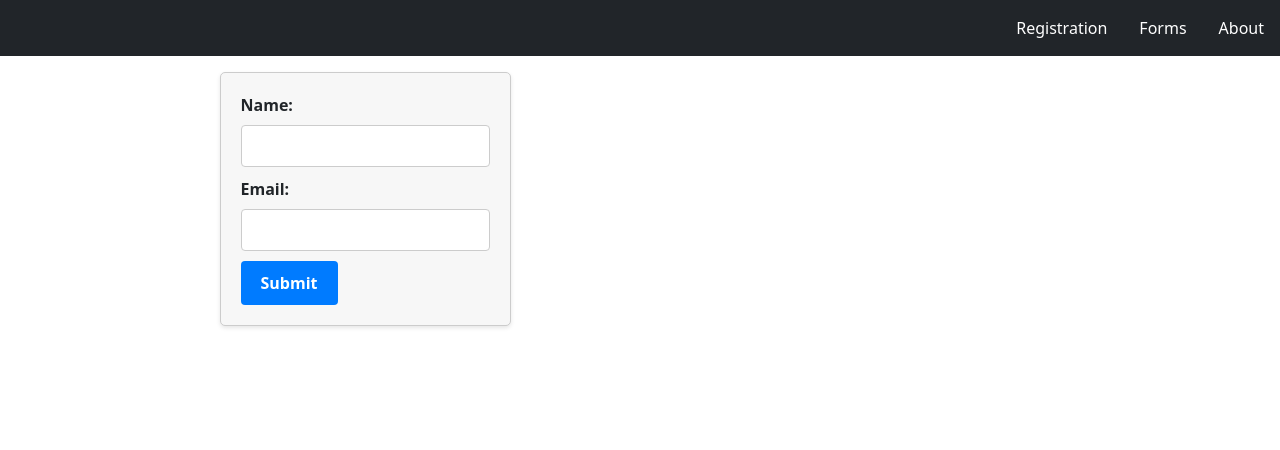
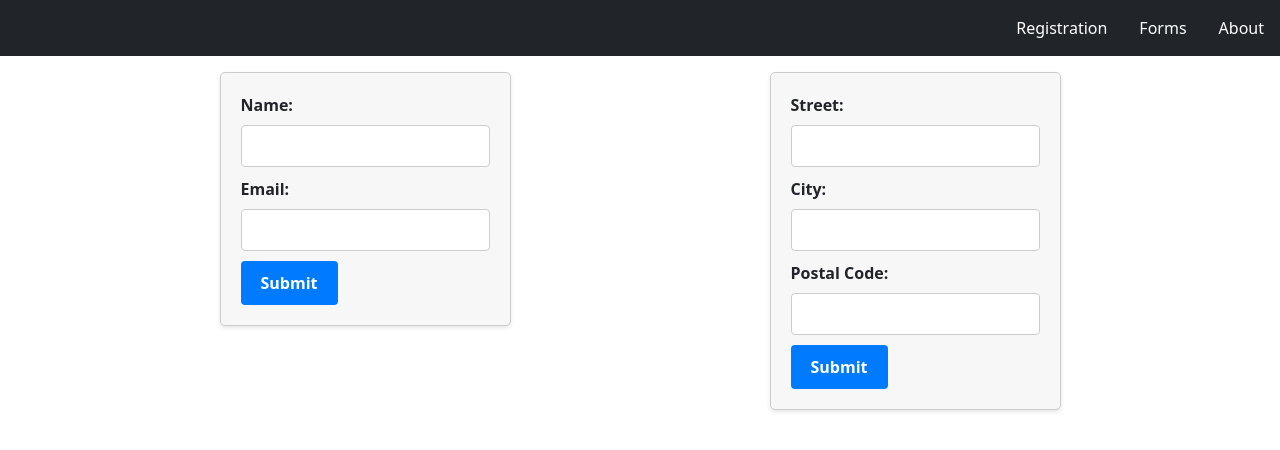
Before and after one commit to MatijaKocevar/vue-Js-frodx, a Vue app: page /#/forms in a window 1280 px wide. Shown: the top 450 px of the page. Built offline with nearby package versions, Linux system fonts and the light colour scheme.

Commit message:
Add AddressForm component that uses DynamicForm

```diff
--- /dev/null
+++ b/src/components/AddressForm/AddressForm.vue
@@ -0,0 +1,47 @@
+<script setup>
+  import { ref } from 'vue'
+  import DynamicForm from '../DynamicForm/DynamicForm.vue'
+
+  const formData = ref({
+    street: '',
+    city: '',
+    postalCode: ''
+  })
+
+  const handleFormSubmit = (formData) => {
+    console.log('Submitted address:', formData)
+  }
+</script>
+
+<template>
+  <DynamicForm v-model="formData" @submit="handleFormSubmit">
+    <template #default="{ modelValue, input }">
+      <div class="input-field">
+        <label for="street">Street:</label>
+        <input
+          id="street"
+          :value="modelValue.street"
+          type="text"
+          required
+          @input="(e) => input('street', e.target.value)"
+        />
+      </div>
+      <div class="input-field">
+        <label for="city">City:</label>
+        <input id="city" :value="modelValue.city" type="text" required @input="(e) => input('city', e.target.value)" />
+      </div>
+      <div class="input-field">
+        <label for="postalCode">Postal Code:</label>
+        <input
+          id="postalCode"
+          :value="modelValue.postalCode"
+          type="text"
+          required
+          @input="(e) => input('postalCode', e.target.value)"
+        />
+      </div>
+    </template>
+  </DynamicForm>
+</template>
+
+<style lang="scss" src="./AddressFormStyle.scss" scoped />
--- /dev/null
+++ b/src/components/AddressForm/AddressFormStyle.scss
@@ -0,0 +1,16 @@
+.input-field {
+  label {
+    display: block;
+    margin-bottom: 8px;
+    font-weight: bold;
+  }
+
+  input {
+    width: 100%;
+    padding: 8px;
+    margin-bottom: 10px;
+    border: 1px solid #ccc;
+    border-radius: 4px;
+    outline: none;
+  }
+}
--- a/src/views/FormsPage/FormsPage.vue
+++ b/src/views/FormsPage/FormsPage.vue
@@ -1,10 +1,12 @@
 <script setup>
   import SampleForm from '../../components/SampleForm/SampleForm.vue'
+  import AddressForm from '../../components/AddressForm/AddressForm.vue'
 </script>
 
 <template>
   <div class="forms-page">
     <SampleForm />
+    <AddressForm />
   </div>
 </template>
 
```
